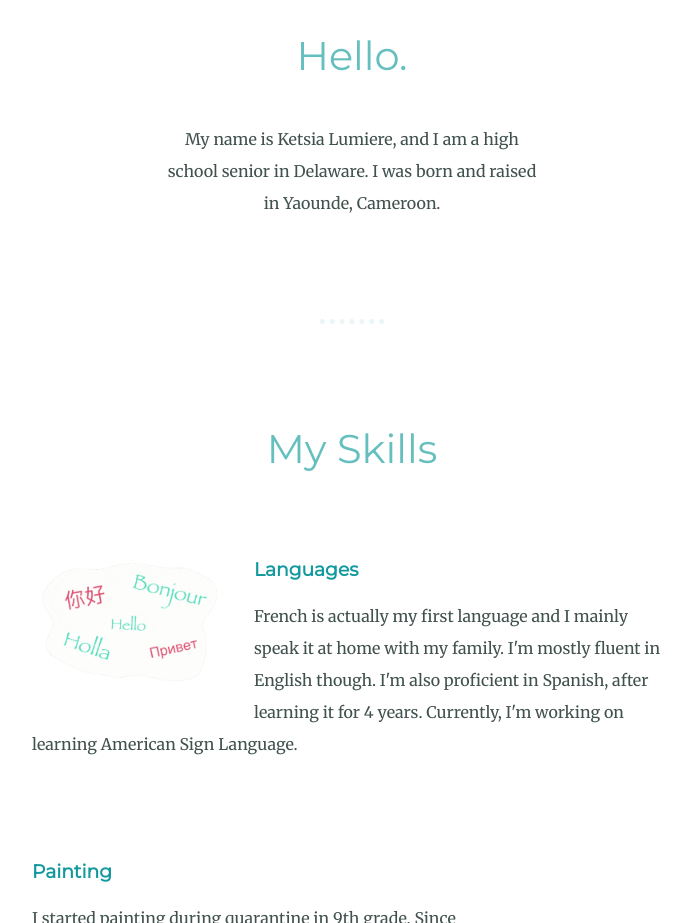
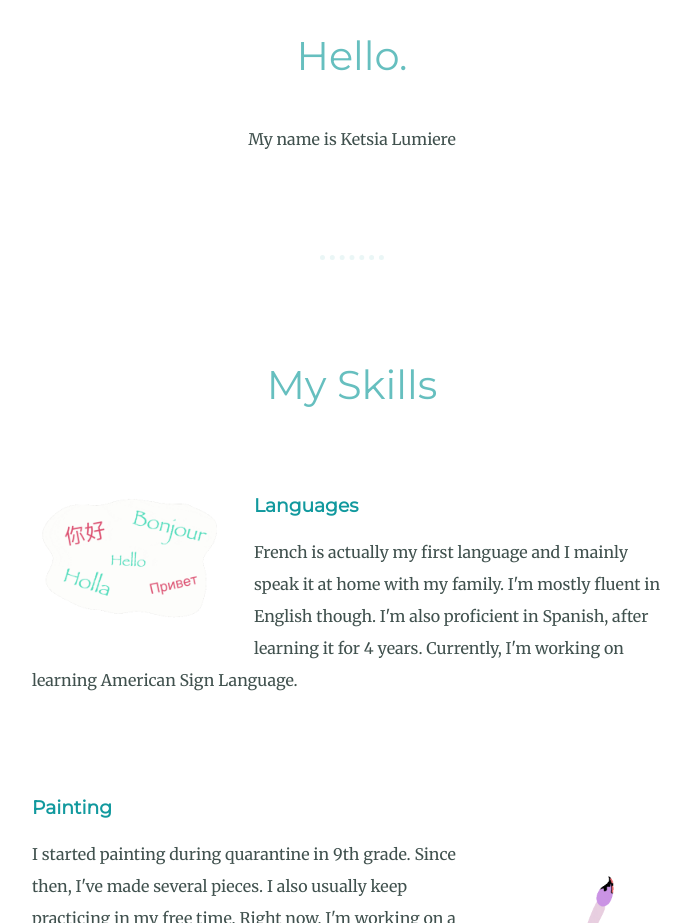
Before and after one commit to ketsia0623/kpersonalsite, a plain HTML site: page index.html in a window 1280 px wide. Shown: the part 1040-1963 px from the top of the page, without its empty margins (288-978 px from the left). Drawn offline with Linux system fonts and the light colour scheme.

Commit message:
Update index.html

```diff
--- a/index.html
+++ b/index.html
@@ -23,7 +23,7 @@
     <div class="profile">
         <img src="girl.png" alt="Girl">
         <h2>Hello.</h2>
-        <p class="intro">My name is Ketsia Lumiere, and I am a high school senior in Delaware. I was born and raised in Yaounde, Cameroon. </p>
+        <p class="intro">My name is Ketsia Lumiere</p>
     </div>
 
     <hr>
```
